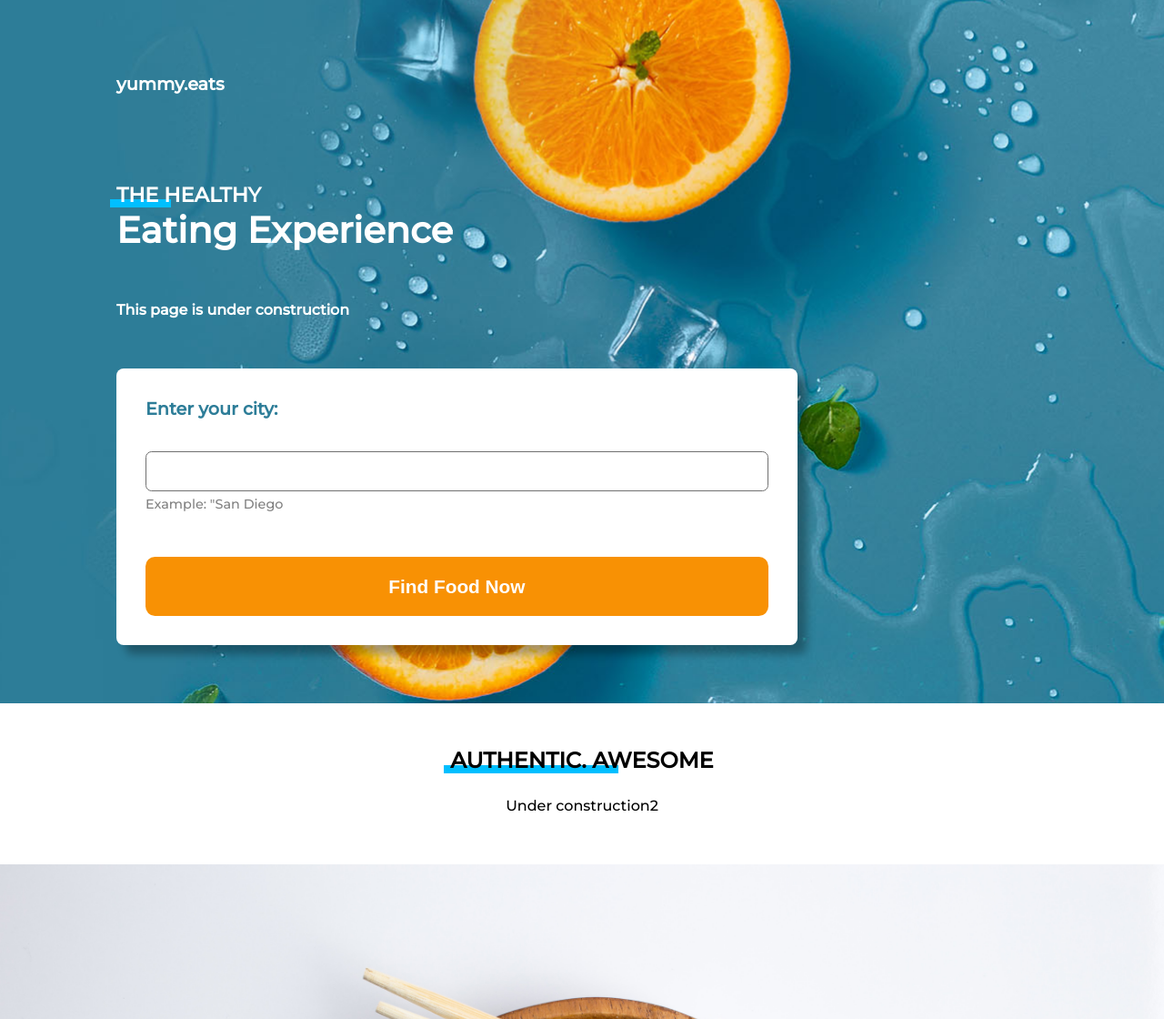
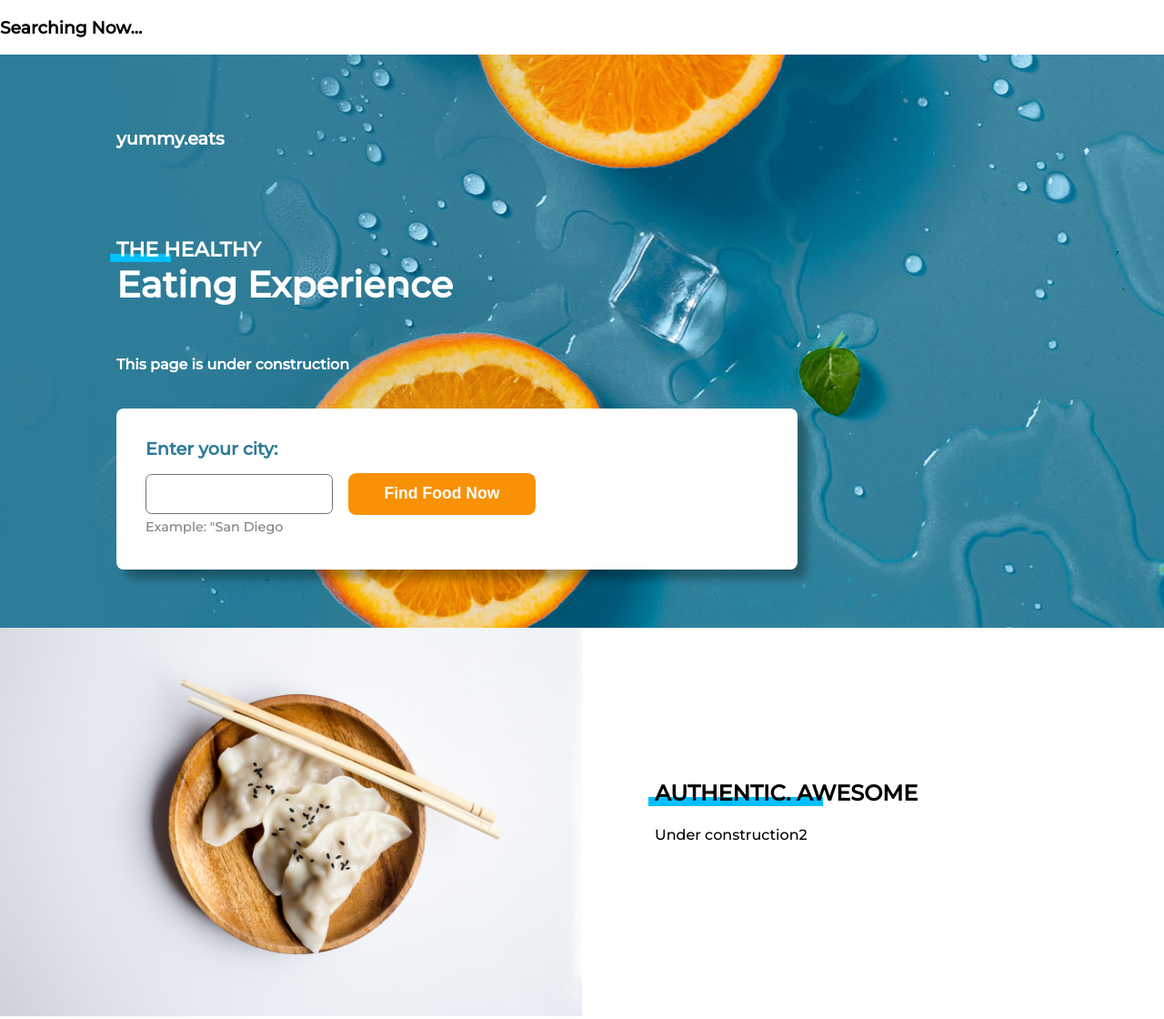
Before and after one commit to andresamarilis/yummy-eats-website, a plain HTML site: page index.html in a window 1280 px wide. Shown: the top 1120 px of the page at 91% size. Drawn offline with Linux system fonts and the light colour scheme.

Commit message:
sunday changes

```diff
--- a/css/main.css
+++ b/css/main.css
@@ -204,6 +204,72 @@ p{
         border-radius: .5em;
         box-shadow: 10px 10px 10px rgba(0,0,0,.3);
     }
+
+    form {
+        display:flex;
+    }
+    .form.left {
+        width: 70%;
+
+    }
+    label {
+        margin: 0;
+    }
+    input[type="button"]{
+        height: fit-content;
+        font-size: 1.1em;
+        margin-left: 1em;
+        margin-top: 2.2em;
+        padding: .7em 0;
+        width: 30%;
+    }
+    .hero-bg p{
+
+        margin-bottom: 0 ;
+    }
+
+    section.authentic {
+        display: grid;
+        grid-template-columns: repeat(2, 50%);
+        grid-template-areas:
+             "bowl content";
+    }
+
+    .right-col {
+        grid-area: content;
+        padding: 0 10%;
+        text-align: left;
+        align-self: center;
+    }
+    img {
+        grid-area: bowl;
+    }
+    h2 {
+        margin: 0;
+    }
+
+    .top{
+
+        animation: fadeIn 2s forwards;
+        /* forward means it only animates once */
+    }
+
+    @keyframes fadeIn {
+        from {
+
+            opacity: 0;
+            transform: translateY(-2em);
+
+        }
+        to {
+
+            opacity: 1;
+            /* opacity will make it fade in*/
+            transform: translateY(0);
+            /* transform will make everything in the top section slide down as it fades in from the Y axis*/
+        }
+
+    }
+
+
 }
-
-1148
--- a/index.html
+++ b/index.html
@@ -7,6 +7,12 @@
     <link rel="stylesheet" href="css/main.css">
 </head>
 <body>
+    <div class="overlay" id="overlay">
+
+        <h3>Searching Now...</h3>
+
+
+    </div>
 
     <div class="hero-bg">
         <section class="top">
@@ -26,7 +32,7 @@
                         <p> Example: "San Diego</p>
                     </div>
 
-                    <input type="button" value="Find Food Now">
+                    <input type="button" value="Find Food Now" id="cta-btn">
                 </form>
             </div>
 
@@ -49,5 +55,20 @@
 
     </section>
 
+
+    <script>
+
+        let btn = document.getElementById("cta-btn");
+
+        btn.addEventListener("click", () => {
+
+
+        })
+
+
+
+
+    </script>
+
 </body>
 </html>
```
